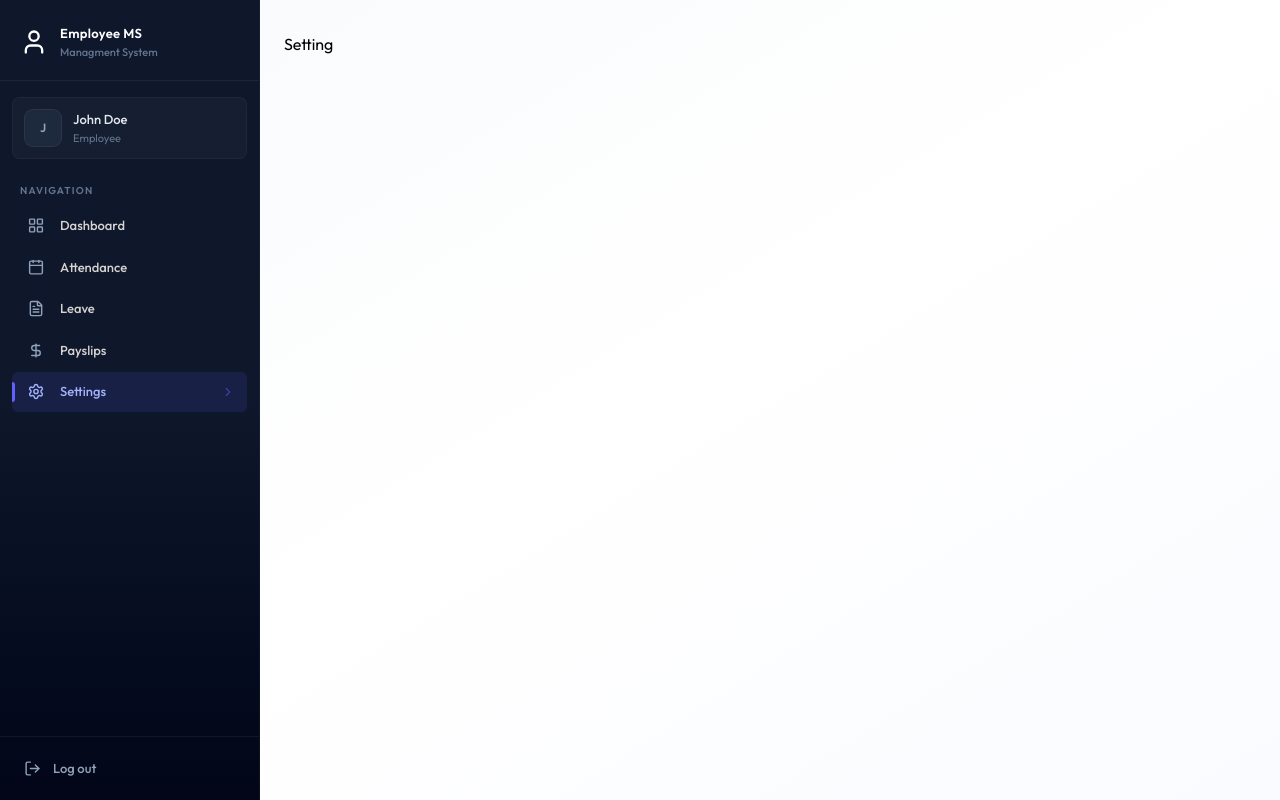
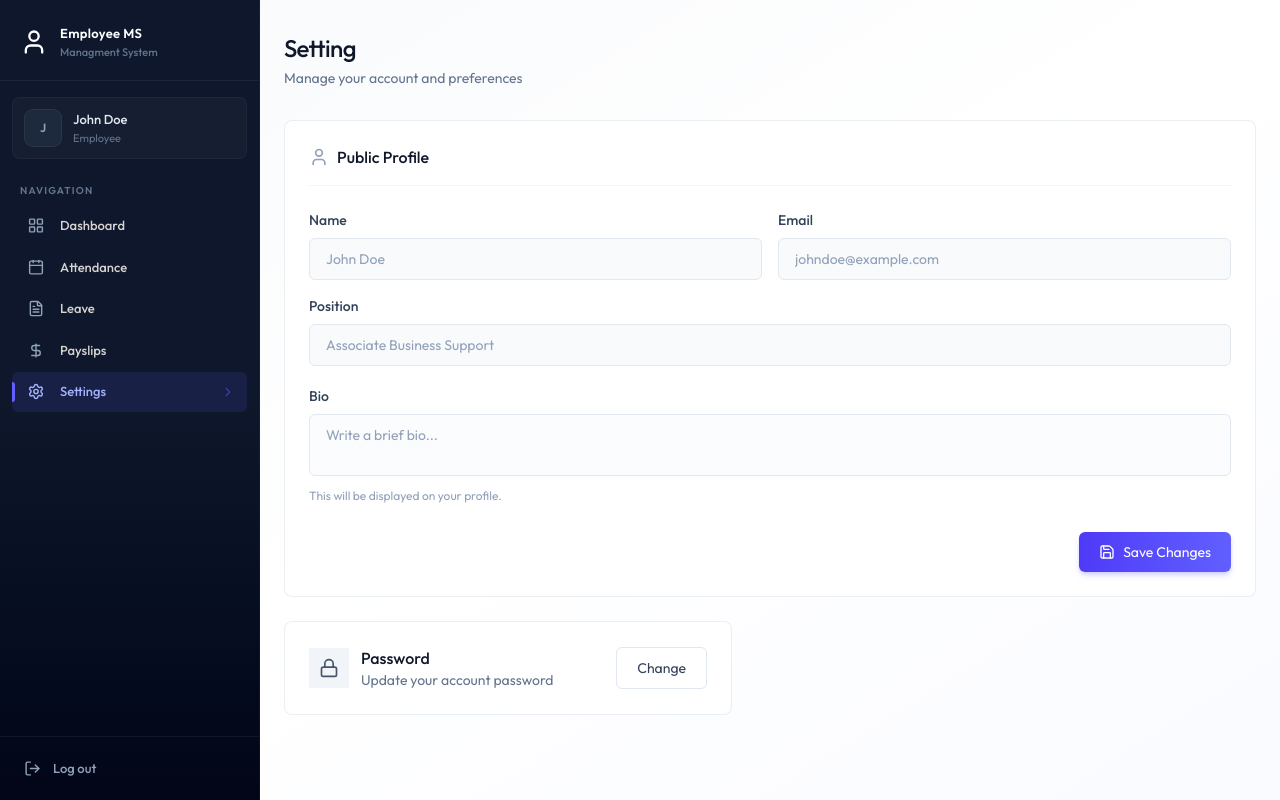
Before and after one commit to SupervadoBE/MernEmployeeManagmentSystem, a React (Vite) app in the folder client/: page /settings in a window 1280 px wide. Built offline with nearby package versions, Linux system fonts and the light colour scheme.

Commit message:
setting page UI completed

```diff
--- a/client/src/assets/assets.jsx
+++ b/client/src/assets/assets.jsx
@@ -28,6 +28,7 @@
     lastName: "Doe",
     email: "johndoe@example.com",
     image: null,
+    position: "Associate Business Support",
 };
 
 export const dummyEmployeeData = [
--- /dev/null
+++ b/client/src/components/ChangePasswordModal.jsx
@@ -0,0 +1,53 @@
+import { useState } from "react"
+import { Loader2Icon, LockIcon, X } from "lucide-react"
+
+const ChangePasswordModal = ({open, onClose}) => {
+    const [loading, setLoading] = useState(false)
+    const [message, setMessage] = useState({type: "", text: ""})
+
+    const handleSubmit = async (e) => {
+        e.preventDefault()
+    }
+
+    if(!open) return null
+
+    return (
+        <div onClick={onClose} className="fixed inset-0 z-50 flex items-center justify-center p-4">
+            <div className="absolute inset-0 bg-black/40 backdrop-blur-sm" />
+
+            <div className="relative bg-white rounded-2xl shadow-2xl w-full max-w-md animate-fade-in" onClick={(e)=>e.stopPropagation()}>
+                <div className="flex items-center justify-between p-6 pb-0">
+                    <h2 className="text-lg font-medium text-slate-900 flex items-center gap-2">
+                        <LockIcon className="size-5 text-slate-400" /> Change Password
+                    </h2>
+                    <button onClick={onClose} className="p-2 rounded-lg hover:bg-slate-100 transition-colors text-slate-400 hover:text-slate-600"><X className="size-5" /></button>
+                </div>
+                <form className="p-6 space-y-5" onSubmit={handleSubmit}>
+                    {message.text && (
+                        <div className={`p-3 rounded-xl text-sm flex items-start gap-3 ${message.type === "success" ? "bg-emerald-50 text-emerald-700 border border-emerald-200" : "bg-rose-50 text-red-700 border border-red-200"}`}>
+                            <div className={`w-1.5 h-1.5 rounded-full mt-1.5 shrink-0 ${message.type === "success" ? "bg-emerald-500" : "bg-rose-500"}`} />
+                            {message.text}
+                        </div>
+                    )}
+                    <div>
+                        <label htmlFor="currentPassword" className="block text-sm font-medium text-slate-700 mb-2">Current Password</label>
+                        <input type="password" id="currentPassword" name="currentPassword" required />
+                    </div>
+                    <div>
+                        <label htmlFor="newPassword" className="block text-sm font-medium text-slate-700 mb-2">New Password</label>
+                        <input type="password" id="newPassword" name="newPassword" required />
+                    </div>
+                    <div className="flex gap-3 pt-2">
+                        <button type="button" onClick={onClose} className="btn-secondary flex-1">Cancel</button>
+                        <button type="submit" disabled={loading} className="btn-primary flex-1 flex justify-center items-center gap-2">
+                            {loading && <Loader2Icon className="size-4 animate-spin" />}
+                            Update Password
+                        </button>
+                    </div>
+                </form>
+            </div>
+        </div>
+    )
+}
+
+export default ChangePasswordModal
--- /dev/null
+++ b/client/src/components/ProfileForm.jsx
@@ -0,0 +1,73 @@
+import { useState } from "react"
+import { Loader2, Save, User } from "lucide-react"
+
+const ProfileForm = ({initialData, onSuccess}) => {
+    const [loading, setLoading] = useState(false)
+    const [error, setError] = useState("")
+    const [message, setMessage] = useState("")
+
+    const handleSubmit = (e) => {
+        e.preventDefault()
+    }
+    return (
+        <form onSubmit={handleSubmit} className="card p-5 sm:p-6 mb-6">
+            <h2 className="text-base font-medium text-slate-900 mb-6 pb-4 border-b border-slate-100 flex items-center gap-2">
+                <User className="size-5 text-slate-400" /> Public Profile
+            </h2>
+
+            {error && (
+                <div className="bg-rose-50 text-rose-700 p-4 rounded-xl text-sm border border-rose-200 mb-6 flex items-start gap-3">
+                    <div className="w-1.5 h-1.5 rounded-full bg-rose-500 mt-1.5 shrink-0" />
+                    {error}
+                </div>
+            )}
+            {message && (
+                <div className="bg-emerald-50 text-emerald-700 p-4 rounded-xl text-sm border border-emerald-200 mb-6 flex items-start gap-3">
+                    <div className="w-1.5 h-1.5 rounded-full bg-emerald-500 mt-1.5 shrink-0" />
+                    {message}
+                </div>
+            )}
+
+            <div className="space-y-5">
+                <div className="grid grid-cols-1 sm:grid-cols-2 gap-4">
+                    <div>
+                        <label htmlFor="name" className="block text-sm font-medium text-slate-700 mb-2">Name</label>
+                        <input type="text" id="name" disabled value={`${initialData.firstName} ${initialData.lastName}`} className="bg-slate-50 text-slate-400 cursor-not-allowed" />
+                    </div>
+
+                    <div>
+                        <label htmlFor="email" className="block text-sm font-medium text-slate-700 mb-2">Email</label>
+                        <input type="email" id="email" disabled value={`${initialData.email}`} className="bg-slate-50 text-slate-400 cursor-not-allowed" />
+                    </div>
+
+                    <div className="sm:col-span-2">
+                        <label htmlFor="position" className="block text-sm font-medium text-slate-700 mb-2">Position</label>
+                        <input type="text" id="position" disabled value={`${initialData.position}`} className="bg-slate-50 text-slate-400 cursor-not-allowed" />
+                    </div>
+                </div>
+                <div>
+                    <label htmlFor="bio" className="block text-sm font-medium text-slate-700 mb-2">Bio</label>
+                    <textarea disabled={initialData.isDeleted} name="bio" id="bio" defaultValue={initialData.bio || ""} placeholder="Write a brief bio..." className={`resize-none ${initialData.isDeleted ? "bg-slate-50 text-slate-400 cursor-not-allowed" : ""}`} />
+                    <p className="text-xs text-slate-400 mt-1.5">This will be displayed on your profile.</p>
+                </div>
+                {initialData.isDeleted ? (
+                    <div className="pt-2">
+                        <div className="p-4 bg-rose-50 border border-rose-200 rounded-xl text-center">
+                            <p className="text-rose-600 font-medium tracking-tight">Account Deactivated</p>
+                            <p className="text-sm text-rose-500 mt-0.5">You can no longer update your profile</p>
+                        </div>
+                    </div>
+                ) : (
+                    <div className="flex justify-end pt-2">
+                        <button type="submit" disabled={loading} className="btn-primary flex items-center gap-2 justify-center w-full sm:w-auto">
+                            {loading ? <Loader2 className="size-4 animate-spin" /> : <Save className="size-4" />}
+                            Save Changes
+                        </button>
+                    </div>
+                )}
+            </div>
+        </form>
+    )
+}
+
+export default ProfileForm
--- a/client/src/pages/Setting.jsx
+++ b/client/src/pages/Setting.jsx
@@ -1,6 +1,53 @@
+import { useEffect, useState } from "react"
+import { dummyProfileData } from "../assets/assets"
+import { Lock } from "lucide-react"
+import Loading from "../components/Loadin"
+import ProfileForm from "../components/ProfileForm"
+import ChangePasswordModal from "../components/ChangePasswordModal"
+
 const Setting = () => {
+    const [profile, setProfile] = useState(null)
+    const [loading, setLoading] = useState(true)
+    const [showPasswordModal, setShowPasswordModal] = useState(false)
+
+    const fetchProfile = async () =>{
+        setProfile(dummyProfileData)
+        setTimeout(() => {
+            setLoading(false)
+        }, 1000)
+    }
+
+    useEffect(() => {
+        fetchProfile()
+    }, [])
+
+    if(loading) return <Loading />
     return (
-        <div>Setting</div>
+        <div className="animate-fade-in">
+            <div className="page-header">
+                <h1 className="page-title">Setting</h1>
+                <p className="page-subtitle">Manage your account and preferences</p>
+            </div>
+
+            {profile && <ProfileForm initialData={profile} onSuccess={fetchProfile} />}
+
+            {/* Change Password trigger */}
+            <div className="card max-w-md p-6 flex items-center justify-between">
+                <div className="flex items-center gap-3">
+                    <div className="p-2.5 bg-slate-100 rounded-ld">
+                        <Lock className="size-5 text-slate-600" />
+                    </div>
+                    <div>
+                        <p className="font-medium text-slate-900">Password</p>
+                        <p className="text-sm text-slate-500">Update your account password</p>
+                    </div>
+                </div>
+                <button onClick={() => setShowPasswordModal(true)} className="btn-secondary text-sm">
+                    Change
+                </button>
+            </div>
+            <ChangePasswordModal open={showPasswordModal} onClose={() => setShowPasswordModal(false)} />
+        </div>
     )
 }
 
```
